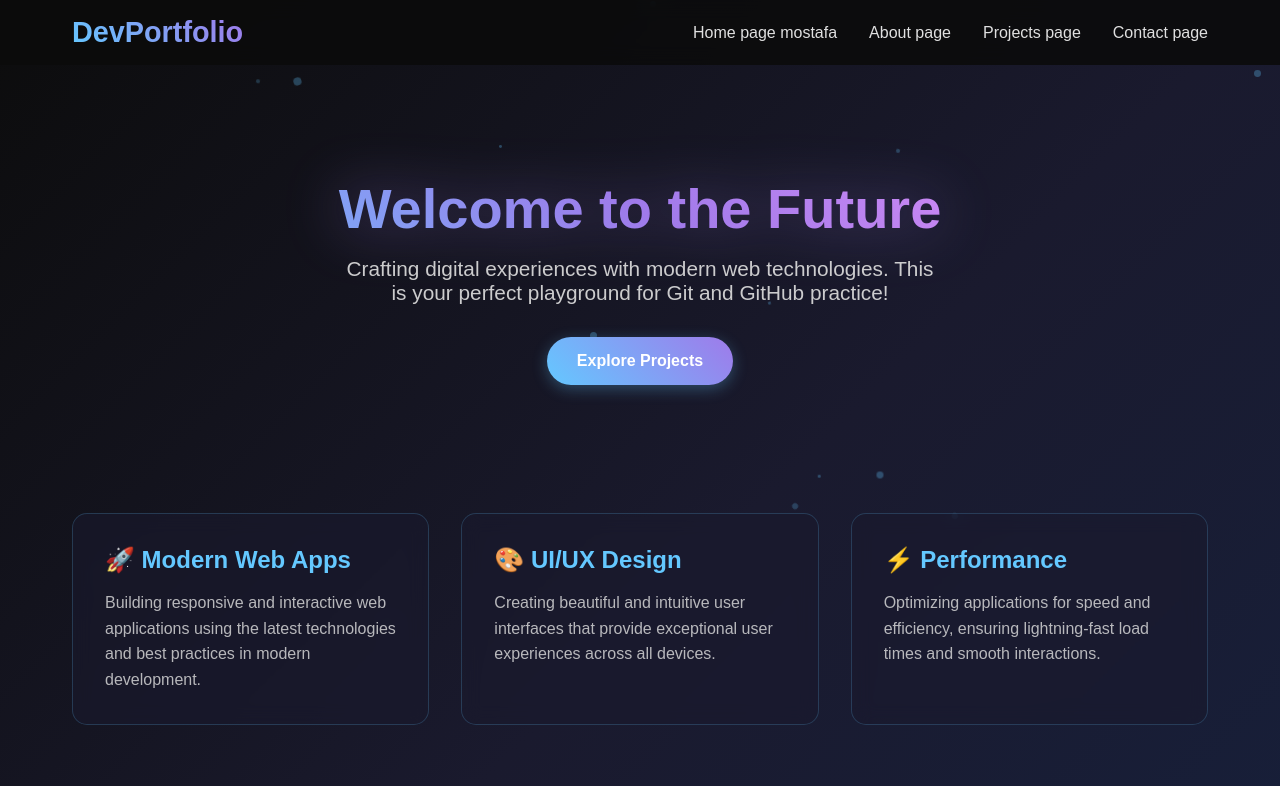
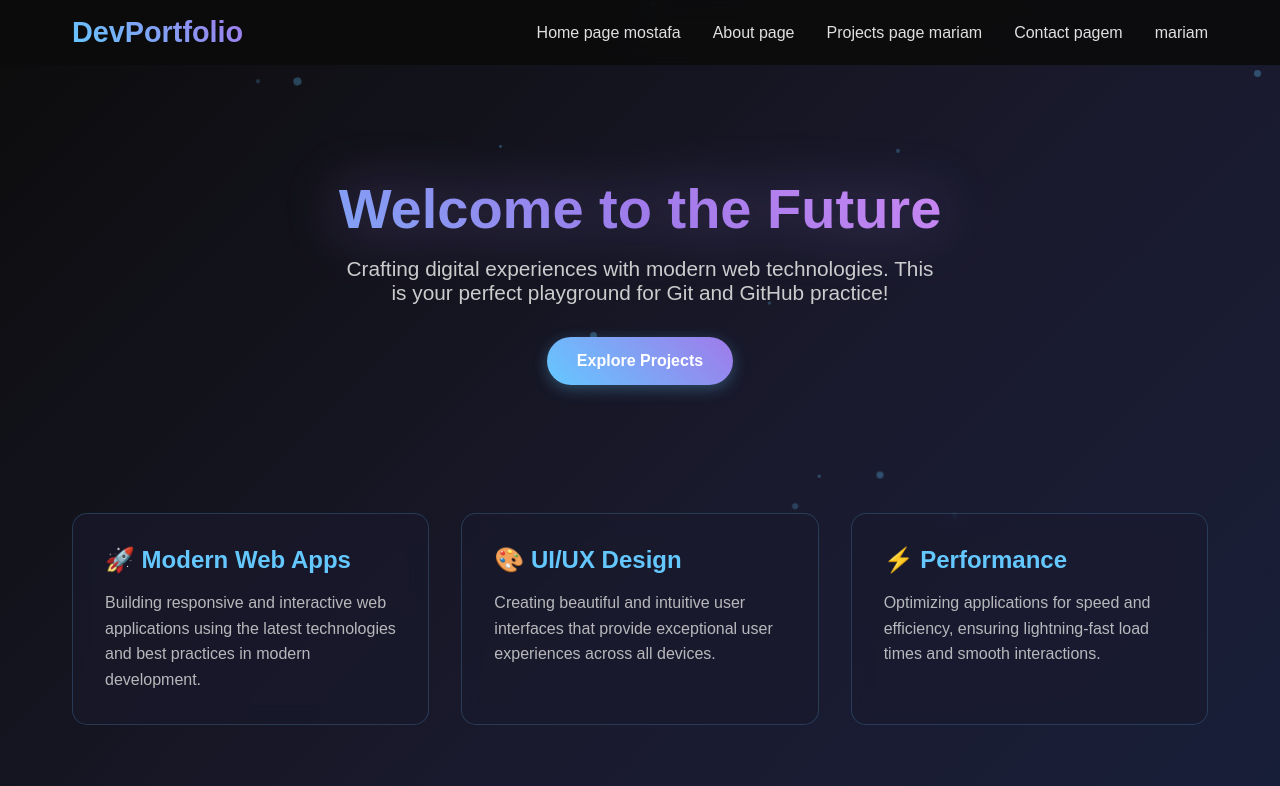
Before and after one commit to MariamElfadaly/GitDay1, a plain HTML site: page index.html in a window 1280 px wide. Shown: the top 786 px of the page. Drawn offline with Linux system fonts and the light colour scheme.

Commit message:
mariam change within branch

```diff
--- a/index.html
+++ b/index.html
@@ -22,8 +22,9 @@
         <ul class="nav-links">
           <li><a href="#home">Home page mostafa </a></li>
           <li><a href="#about">About page</a></li>
-          <li><a href="#projects">Projects page</a></li>
-          <li><a href="#contact">Contact page</a></li>
+          <li><a href="#projects">Projects page mariam</a></li>
+          <li><a href="#contact">Contact pagem</a></li>
+          <li><a href="#contact">mariam</a></li>
         </ul>
       </nav>
     </header>
```
